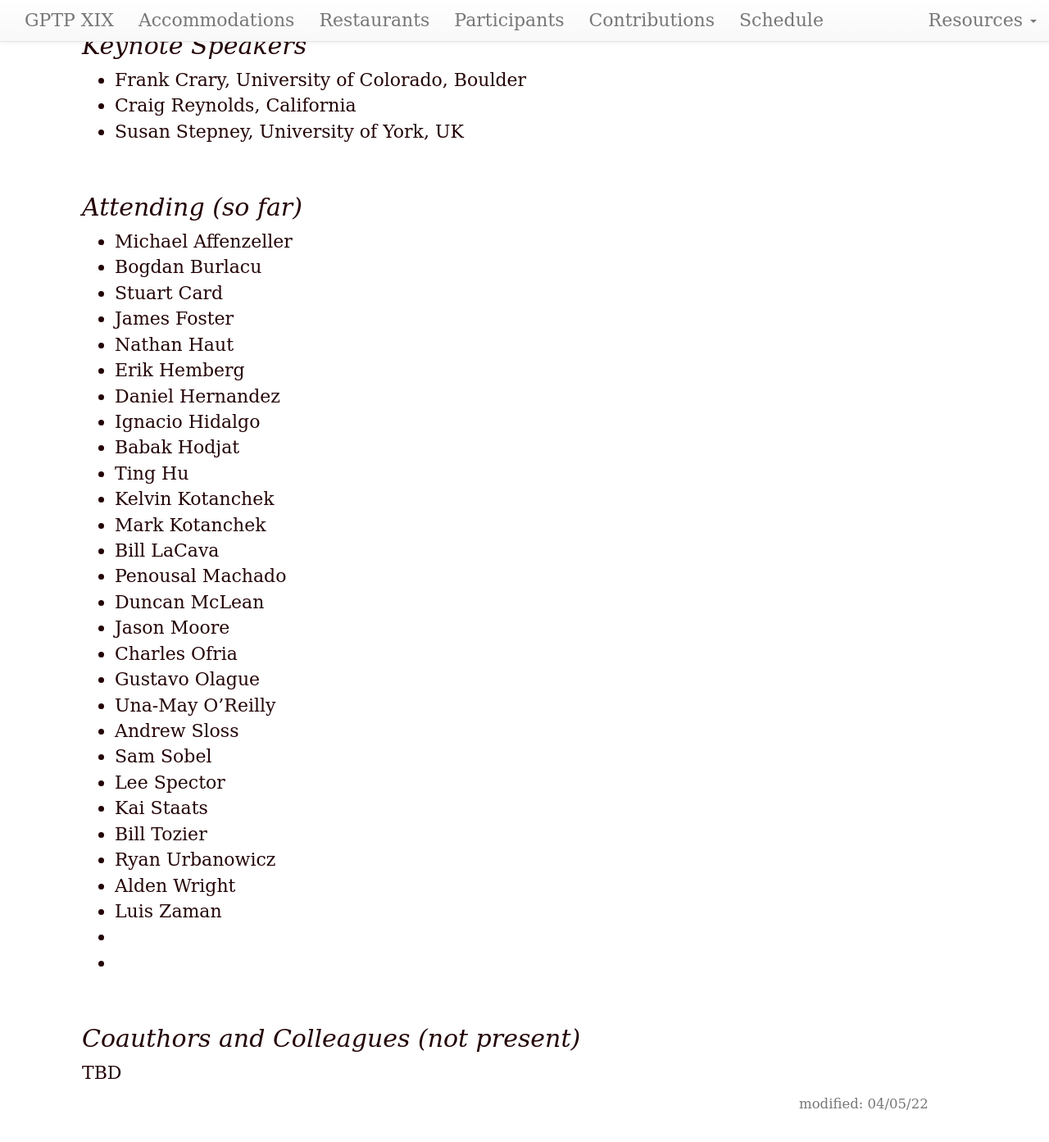
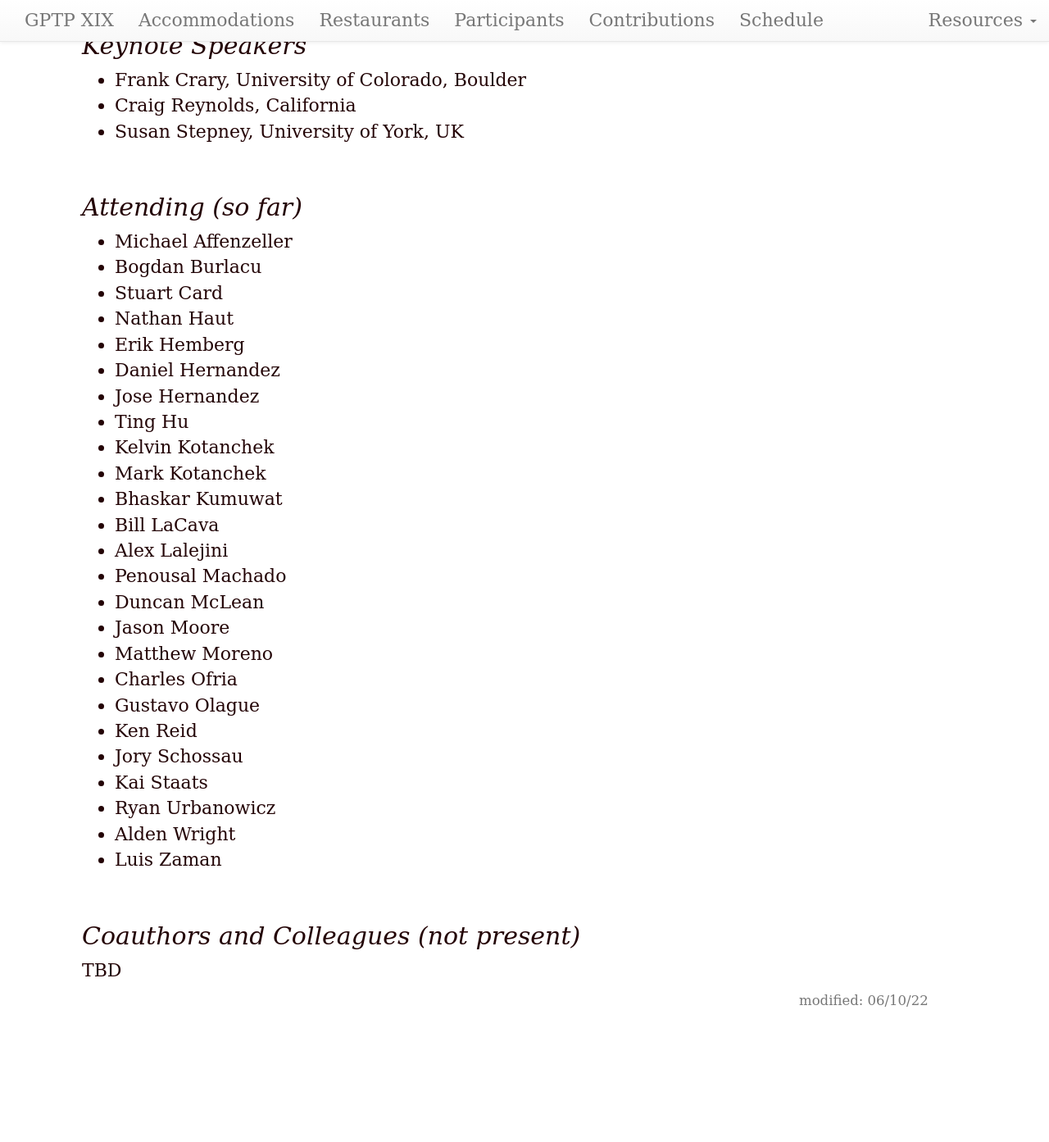
Before and after one commit to GPTP-workshop/gptp-workshop.github.io, a Jekyll site: the page built from attendees.md, in a window 1280 px wide and 1400 px high, scrolled down 462 px. Shown: the top 1393 px of the window at 82% size. Built offline with Jekyll 4.4.1, drawn with Linux system fonts in a browser that asks for light colours; our own code applies the rules of GitHub Pages for plain Markdown files; after the commit the page ends 1736 px from its top, so only the background shows below that.

Commit message:
Update attendees.md

```diff
--- a/attendees.md
+++ b/attendees.md
@@ -1,6 +1,6 @@
 ---
 layout: default
-updated: "Apr 5, 2022"
+updated: "Jun 10, 2022"
 roman: "XIX"
 dates: "June 2-4, 2022"
 ---
@@ -26,32 +26,28 @@ dates: "June 2-4, 2022"
 - Michael Affenzeller
 - Bogdan Burlacu
 - Stuart Card
-- James Foster
 - Nathan Haut
 - Erik Hemberg
 - Daniel Hernandez
-- Ignacio Hidalgo
-- Babak Hodjat
+- Jose Hernandez
 - Ting Hu
 - Kelvin Kotanchek
 - Mark Kotanchek
+- Bhaskar Kumuwat
 - Bill LaCava
+- Alex Lalejini
 - Penousal Machado
 - Duncan McLean
 - Jason Moore
+- Matthew Moreno
 - Charles Ofria
 - Gustavo Olague
-- Una-May O'Reilly
-- Andrew Sloss
-- Sam Sobel
-- Lee Spector
+- Ken Reid
+- Jory Schossau
 - Kai Staats
-- Bill Tozier
 - Ryan Urbanowicz
 - Alden Wright
 - Luis Zaman
--
--
 
 
 
```
